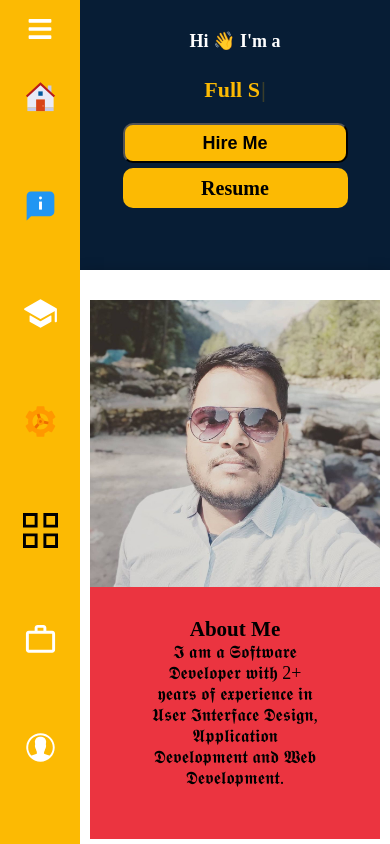
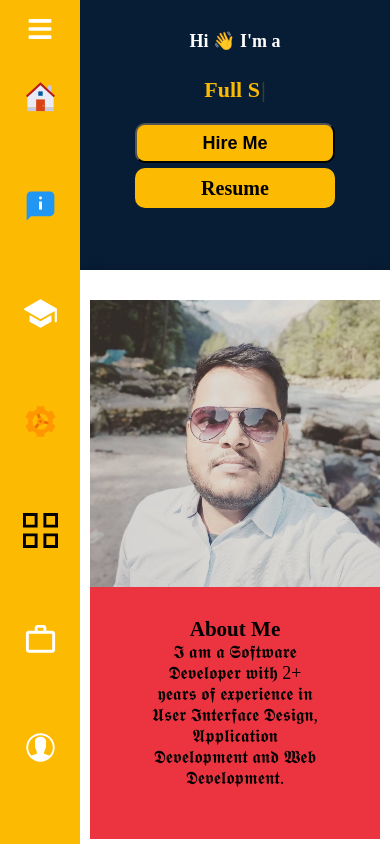
Before and after one commit to skp2104/My-Portfolio, a React (Create React App) app: page / in a window 390 px wide. Shown: the top 844 px of the page. Built offline with nearby package versions, Linux system fonts and the light colour scheme; the HTML template or start-up script is replaced by a standard one.

Commit message:
Change in Home page

```diff
--- a/src/pages/Home/Home.css
+++ b/src/pages/Home/Home.css
@@ -84,7 +84,7 @@
   }
   .home-page--button button {
     padding: 0;
-    width: 225px;
+    width: 200px;
     height: 40px;
     margin-right: 0px;
     margin-bottom: 10px;
@@ -93,7 +93,7 @@
 
   .home-page--button a {
     padding: 0;
-    width: 225px;
+    width: 200px;
     height: 40px;
     display: flex;
     justify-content: center;
```
